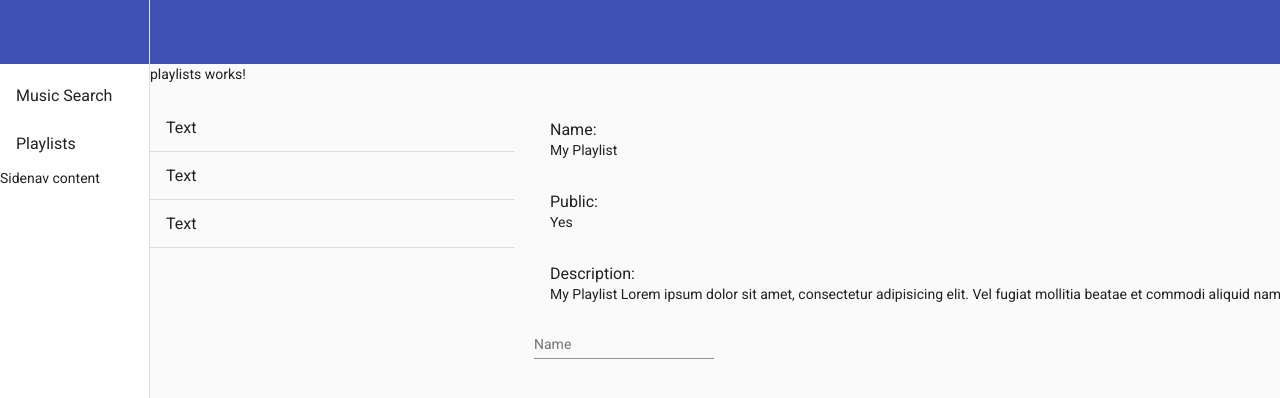
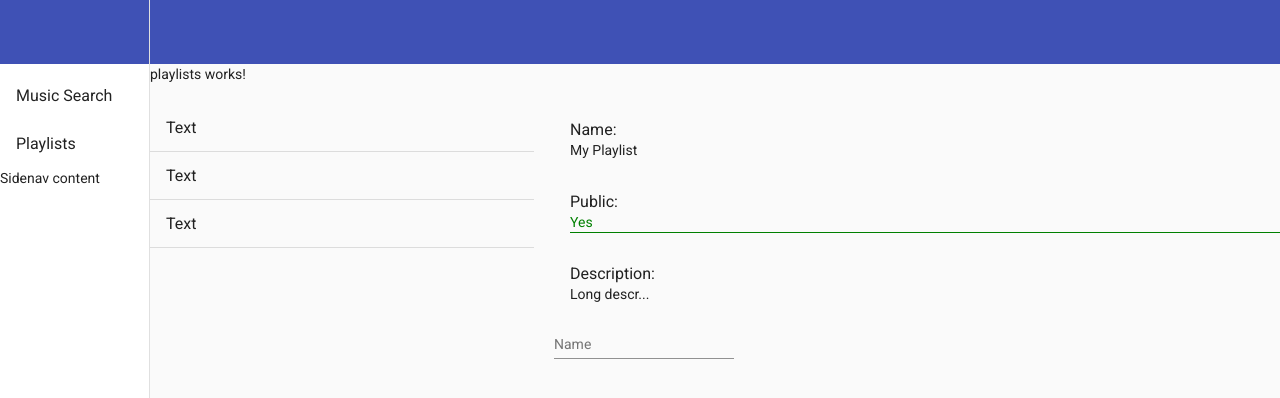
Before and after one commit to Rep1ay/Spotify-Playlist, an Angular app: page /playlists in a window 1280 px wide. Shown: the top 398 px of the page. Built offline with nearby package versions, Linux system fonts and the light colour scheme.

Commit message:
feat: playlist details data binding |&| ngStyle |&| ngClass

```diff
--- a/src/app/playlists/components/playlist-details/playlist-details.component.html
+++ b/src/app/playlists/components/playlist-details/playlist-details.component.html
@@ -1,16 +1,22 @@
 <mat-list>
     <mat-list-item>
         <span matLine>Name:</span>
-        <span matLine>My Playlist</span>
+        <span matLine>{{playlist.name}}</span>
     </mat-list-item>
     <mat-list-item>
         <span matLine>Public:</span>
-        <span matLine>Yes</span>
+        <!-- <span matLine [ngStyle]="{
+            color: playlist.public ? 'green' : 'red'
+        }">
+            {{playlist.public ? 'Yes' : 'No'}}</span> -->
+        <span matLine class="is-public" [ngClass]="{
+            'is-public-yes': playlist.public,
+            'is-public-no': !playlist.public
+        }">
+            {{playlist.public ? 'Yes' : 'No'}}</span>
     </mat-list-item>
     <mat-list-item>
         <span matLine>Description:</span>
-        <span matLine>My Playlist Lorem ipsum dolor sit amet, consectetur adipisicing elit. Vel fugiat mollitia beatae
-            et commodi aliquid nam eaque officia, obcaecati expedita.
-        </span>
+        <span matLine>{{playlist.description}}</span>
     </mat-list-item>
 </mat-list>
--- a/src/app/playlists/components/playlist-details/playlist-details.component.scss
+++ b/src/app/playlists/components/playlist-details/playlist-details.component.scss
@@ -1,3 +1,15 @@
 :host {
-  display: block;
+    display: block;
 }
+
+.is-public {
+    border-bottom: 1px solid currentColor
+}
+
+.is-public-yes {
+    color: green
+}
+
+.is-public-no {
+    color: red
+}
--- a/src/app/playlists/components/playlist-edit-form/playlist-edit-form.component.html
+++ b/src/app/playlists/components/playlist-edit-form/playlist-edit-form.component.html
@@ -7,5 +7,5 @@
 </mat-form-field>
 
 <mat-form-field>
-    <textarea matInput placeholder="Description"></textarea>
+    <matInput matInput placeholder="Description"></matInput>
 </mat-form-field> -->
```
